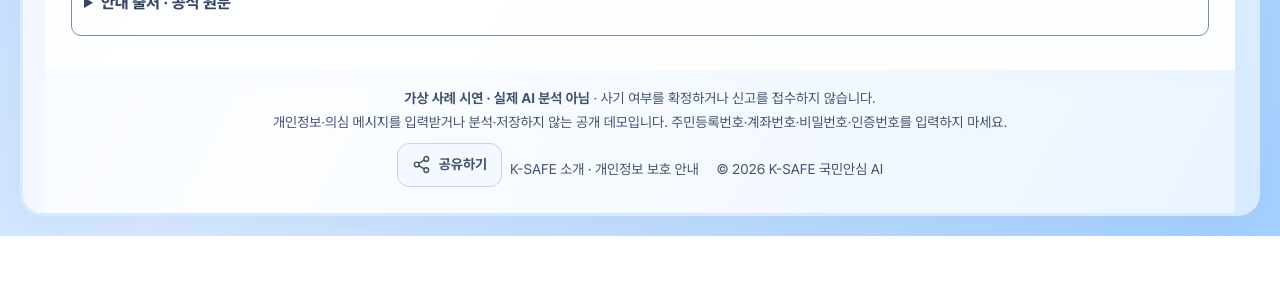
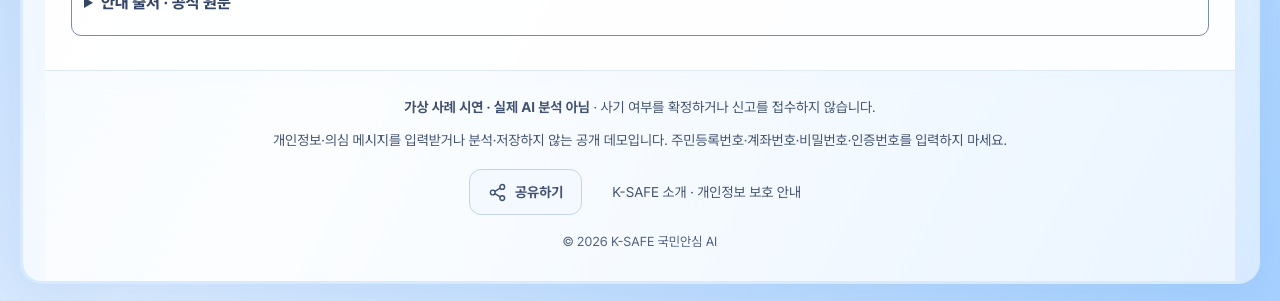
Before and after one commit to MetaStudy999/k-safe-ai-hackathon-2026, a Next.js app: page / in a window 1280 px wide. Shown: the part 1072-1373 px from the top of the page. Before the commit the page ends 1308 px from the top, so only its background shows below. Built offline with nearby package versions, Linux system fonts and the light colour scheme.

Commit message:
fix: separate footer share actions and copyright layout

```diff
--- a/src/app/globals.css
+++ b/src/app/globals.css
@@ -2719,3 +2719,52 @@ p {
   .public-site .bottom-nav > a, .public-site .bottom-nav > button { flex: 1; min-width: 44px; padding: 4px 0; }
   .public-site .share-feedback { left: 16px; right: 16px; bottom: calc(80px + env(safe-area-inset-bottom)); max-width: none; }
 }
+
+/* Keep footer actions separate from notices and copyright at every width. */
+.public-site .site-footer {
+  display: flex;
+  flex-direction: column;
+  align-items: center;
+  gap: 16px;
+  padding: 24px 28px 28px;
+  border-top: 1px solid #dfe8f5;
+  text-align: center;
+}
+.public-site .footer-notices { max-width: 960px; line-height: 1.8; word-break: keep-all; overflow-wrap: anywhere; }
+.public-site .footer-notices p + p { margin-top: 8px; }
+.public-site .footer-actions {
+  display: flex;
+  align-items: center;
+  justify-content: center;
+  flex-wrap: wrap;
+  gap: 12px 20px;
+  width: 100%;
+}
+.public-site .site-footer .footer-share { margin: 0; min-height: 46px; padding: 10px 18px; }
+.public-site .footer-about {
+  display: inline-flex;
+  align-items: center;
+  justify-content: center;
+  min-height: 44px;
+  max-width: 100%;
+  padding: 8px 10px;
+  border-radius: 10px;
+  color: #315898;
+  line-height: 1.6;
+  white-space: normal;
+  word-break: keep-all;
+}
+.public-site .footer-about:hover { background: #eaf1ff; }
+.public-site .footer-about:focus-visible { outline: 3px solid #1e4cd6; outline-offset: 3px; }
+.public-site .footer-copyright { font-size: 13px; color: #526180; text-align: center; }
+.public-site.high-contrast .site-footer { border-color: #344565; }
+.public-site.high-contrast .footer-about,
+.public-site.high-contrast .footer-copyright { color: #18233c; }
+.public-site.large-text .footer-about { font-size: 18px; }
+@media (max-width: 768px) {
+  .public-site .site-footer { align-items: stretch; gap: 16px; padding: 22px 16px 28px; text-align: left; }
+  .public-site .footer-actions { flex-direction: column; align-items: stretch; gap: 10px; }
+  .public-site .site-footer .footer-share { width: 100%; }
+  .public-site .footer-about { width: 100%; padding: 10px 12px; border: 1px solid #dfe6ef; background: #fff; }
+  .public-site.high-contrast .footer-about { border: 2px solid #344565; }
+}
--- a/src/app/public-demo.tsx
+++ b/src/app/public-demo.tsx
@@ -608,6 +608,7 @@ export default function PublicDemo() {
           </details>
         </div>
         <footer className="site-footer">
+          <div className="footer-notices">
             <p>
               <strong>가상 사례 시연 · 실제 AI 분석 아님</strong> · 사기 여부를
               확정하거나 신고를 접수하지 않습니다.
@@ -616,11 +617,14 @@ export default function PublicDemo() {
               개인정보·의심 메시지를 입력받거나 분석·저장하지 않는 공개 데모입니다.
               주민등록번호·계좌번호·비밀번호·인증번호를 입력하지 마세요.
             </p>
+          </div>
+          <div className="footer-actions">
             <ShareButton className="site-share-button footer-share" onClick={sharePage} />
-          <button type="button" onClick={() => openDialog("about")}>
+            <button className="footer-about" type="button" onClick={() => openDialog("about")}>
               K-SAFE 소개 · 개인정보 보호 안내
             </button>
-          <span>© 2026 K-SAFE 국민안심 AI</span>
+          </div>
+          <p className="footer-copyright">© 2026 K-SAFE 국민안심 AI</p>
         </footer>
       </main>
       <nav className="bottom-nav" aria-label="하단 메뉴">
```
Lines whose indentation alone changed are shown as unchanged.
